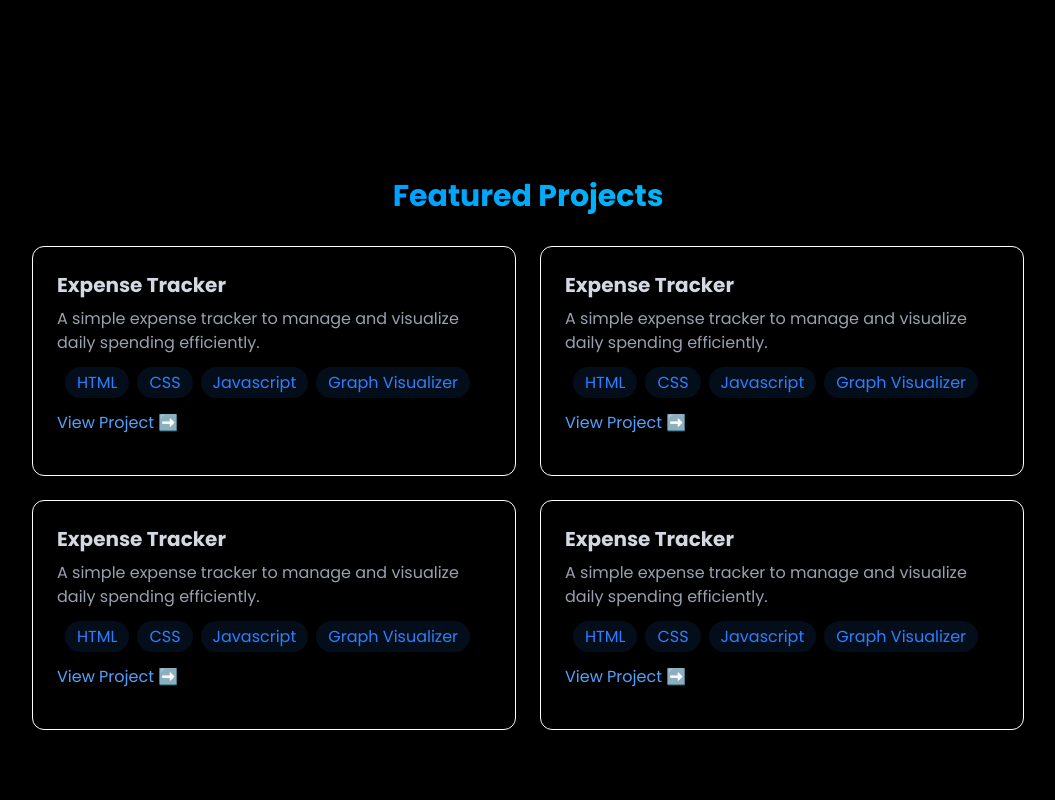
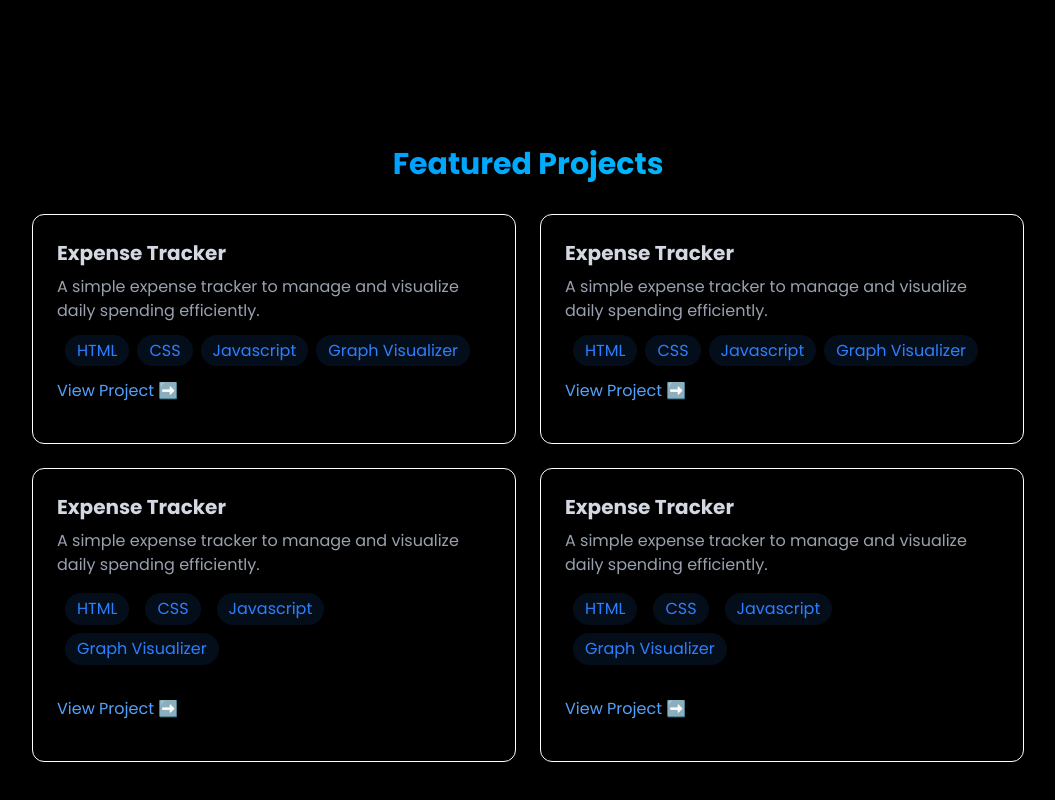
Before and after one commit to prathum08/Prathum-portfolio, a React (Vite) app: page / in a window 1280 px wide. Shown: the part 1562-2362 px from the top of the page, without its empty margins (112-1167 px from the left). Built offline with nearby package versions, Linux system fonts and the light colour scheme.

Commit message:
Additional Functionality

```diff
--- a/src/components/Navbar.jsx
+++ b/src/components/Navbar.jsx
@@ -7,7 +7,7 @@
     } ,[menuOpen]);
 
     return (
-        <nav className="fixed top-0 w-full z-40 bg-[rgba(10,10,10,0.8)] backdrop-blur-lg border-b border-white/10 shadow-lg">
+        <nav className="fixed top-0 w-full z-40 bg-[rgba(10,10,10,0.1)] backdrop-blur-lg border-b border-white/10 shadow-lg">
             <div className="max-w-5xl mx-auto px-4">
                 <div className="flex justify-between items-center h-16">
                     <a href="#home" className="font-mono text-xl font-bold text-white">
--- /dev/null
+++ b/src/components/RevealOnScroll.jsx
@@ -0,0 +1,6 @@
+
+
+const RevealOnScroll = ({ children}) => {
+
+    return <div> {children} </div>
+};
--- a/src/components/sections/Projects.jsx
+++ b/src/components/sections/Projects.jsx
@@ -61,7 +61,7 @@
               A simple expense tracker to manage and visualize daily spending
               efficiently.
             </p>
-            <div>
+            <div className="flex flex-wrap gap-2 mb-4">
               {["HTML", "CSS", "Javascript", "Graph Visualizer"].map(
                 (tech, key) => (
                   <span
@@ -84,7 +84,7 @@
               A simple expense tracker to manage and visualize daily spending
               efficiently.
             </p>
-            <div>
+            <div className="flex flex-wrap gap-2 mb-4">
               {["HTML", "CSS", "Javascript", "Graph Visualizer"].map(
                 (tech, key) => (
                   <span
```
